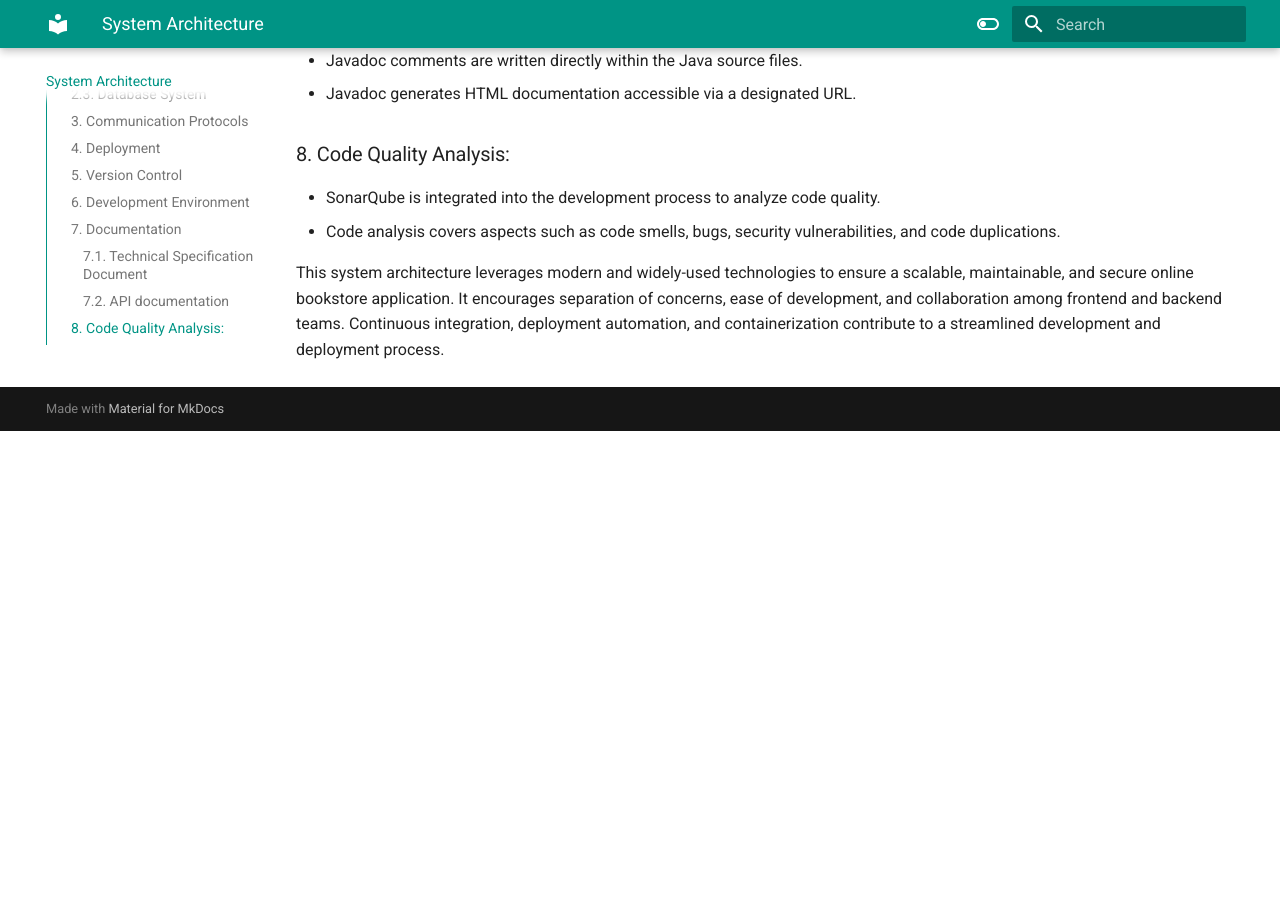
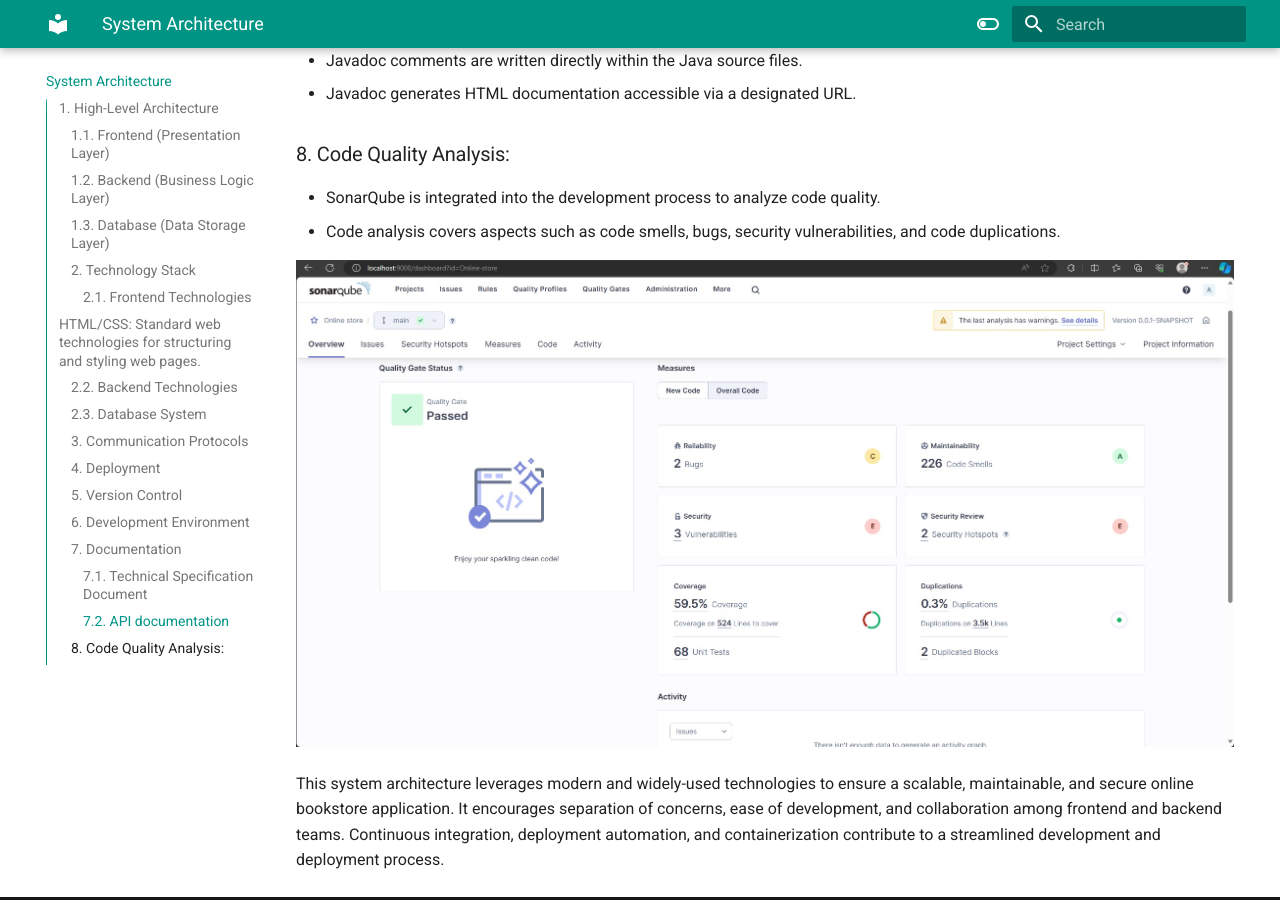
Before and after one commit to MiguelPelegrina/java_school_online_store_documentation, an MkDocs documentation site: the page built from docs/system_architecture.md, in a window 1280 px wide and 900 px high, scrolled down 2302 px. Built offline with MkDocs 1.6.1 and Material for MkDocs 9.7.7, drawn with Linux system fonts in a browser that asks for light colours; before the commit the page ends 2733 px from its top, so only the background shows below that.

Commit message:
feat: implemented images

```diff
--- a/docs/system_architecture.md
+++ b/docs/system_architecture.md
@@ -83,4 +83,6 @@
 - SonarQube is integrated into the development process to analyze code quality.
 - Code analysis covers aspects such as code smells, bugs, security vulnerabilities, and code duplications.
 
+![image](./images/sonarqube_analysis.png)
+
 This system architecture leverages modern and widely-used technologies to ensure a scalable, maintainable, and secure online bookstore application. It encourages separation of concerns, ease of development, and collaboration among frontend and backend teams. Continuous integration, deployment automation, and containerization contribute to a streamlined development and deployment process.
```
Also changed, not shown: docs/database.md (+1 -0 lines), docs/images/database_schema.png (added), docs/images/sonarqube_analysis.png (added).
